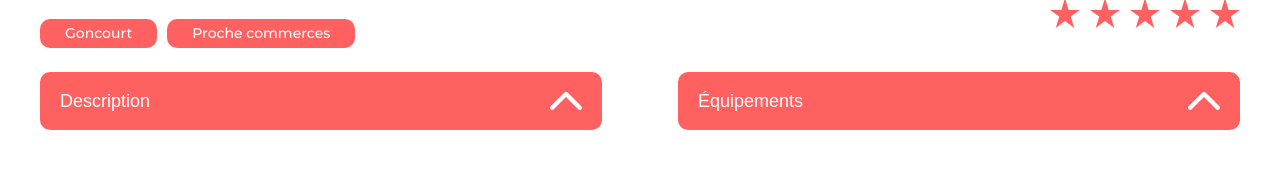
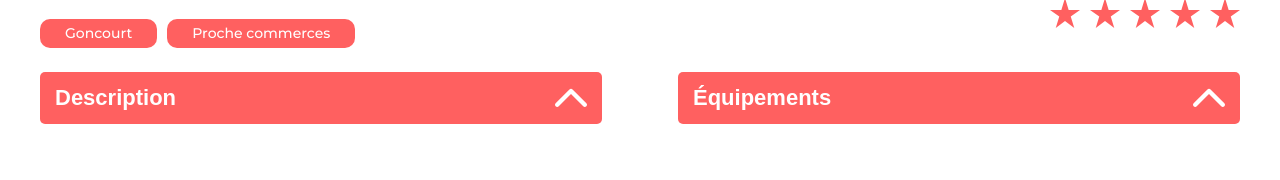
Before and after one commit to HutchAlpha/OpenClassRoom-Projet11-Kosa, a React (Vite) app: page /0979876d/detail in a window 1280 px wide. Shown: the part 711-891 px from the top of the page. Built offline with nearby package versions, Linux system fonts and the light colour scheme.

Commit message:
correction detail

```diff
--- a/public/Scss/Apropos.scss
+++ b/public/Scss/Apropos.scss
@@ -31,7 +31,7 @@
       }
 
       .accordeon-entete {
-        padding: 10px 20px;
+        padding: 10px 15px;
         background-color: #FF6060;
         color: #fff;
         display: flex;
@@ -41,7 +41,7 @@
         cursor: pointer;
         font-size: 22px;
         font-weight: bold;
-        border-radius: 10px;
+        border-radius: 5px;
 
         @media (max-width: 768px) {
           padding: 10px 15px;
@@ -64,7 +64,7 @@
       }
 
       .accordeon-contenu {
-        background-color: #F6F6F6;
+        background-color: #f6f6f666;
         padding: 0;
         max-height: 0;
         overflow: hidden;
--- a/public/Scss/Detail.scss
+++ b/public/Scss/Detail.scss
@@ -257,22 +257,23 @@
 
       .accordeon-entete {
         width: 100%;
-        border: none;
         padding: 10px 15px;
         background-color: #FF6060;
         color: #fff;
         display: flex;
         justify-content: space-between;
         align-items: center;
+        border: none;
+
         cursor: pointer;
-        font-size: 13px;
-        font-weight: 500;
+        font-size: 22px;
+        font-weight: bold;
         border-radius: 5px;
 
-        @media (min-width: 768px) {
-          padding: 13px 20px;
-          font-size: 18px;
-          border-radius: 10px;
+        @media (max-width: 768px) {
+          padding: 10px 15px;
+          font-size: 13px;
+          border-radius: 5px;
         }
       }
 
@@ -293,21 +294,21 @@
       }
 
       .accordeon-contenu {
-        background-color: #F6F6F6;
+        background-color: #f6f6f666;
         padding: 0;
         max-height: 0;
         overflow: hidden;
         transition: max-height 0.3s ease, padding 0.3s ease, opacity 0.3s ease, visibility 0.3s ease;
         border-radius: 0 0 5px 5px;
-        font-size: 12px;
+        font-size: 16px;
         line-height: 1.7;
         font-weight: 400;
         opacity: 0;
         visibility: hidden;
         color: #000000;
-        @media (min-width: 768px) {
+        @media (max-width: 768px) {
           border-radius: 0 0 10px 10px;
-          font-size: 18px;
+          font-size: 12px;
           line-height: 1.4;
         }
 
@@ -337,12 +338,12 @@
       &.est-ouvert {
         .accordeon-contenu {
           max-height: 500px;
-          padding: 20px 12px;
+          padding: 15px 20px 19px 20px;
           opacity: 1;
           visibility: visible;
 
-          @media (min-width: 768px) {
-            padding: 36px 20px 19px 20px;
+          @media (max-width: 768px) {
+            padding: 20px 12px;
           }
         }
       }
```
